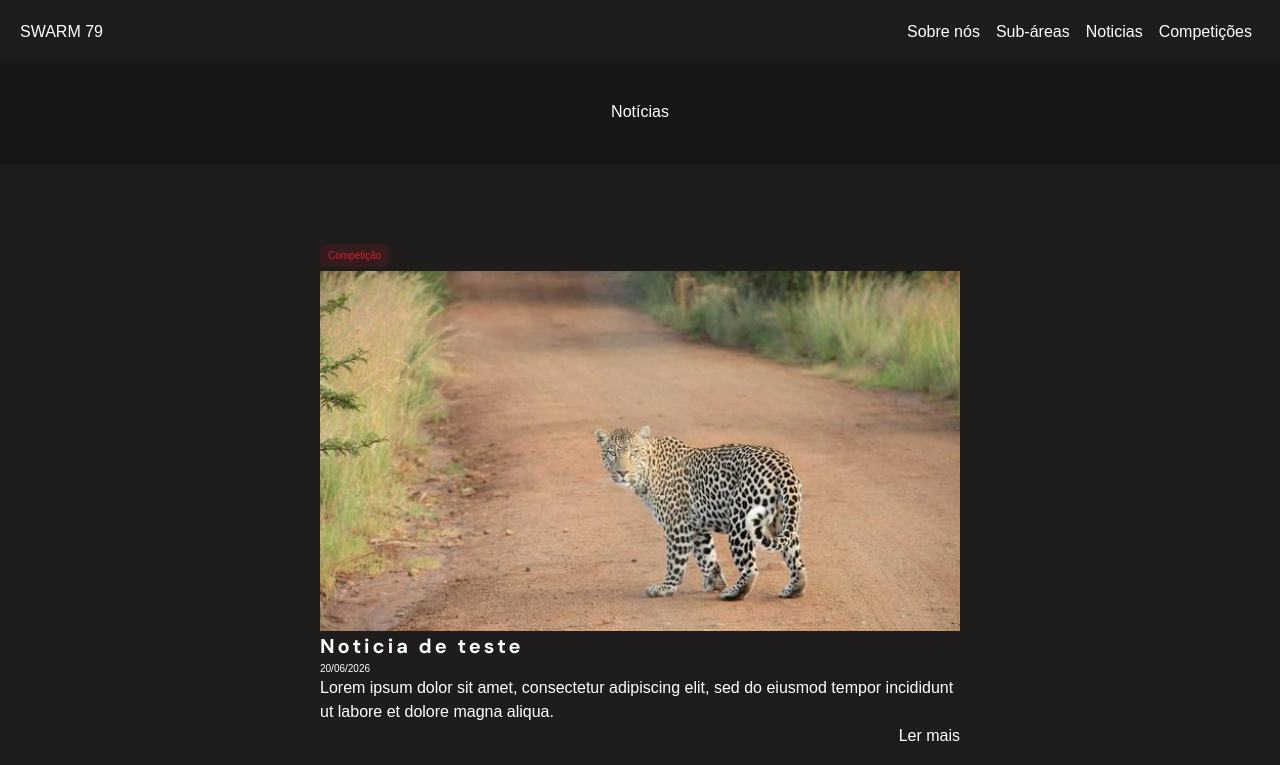
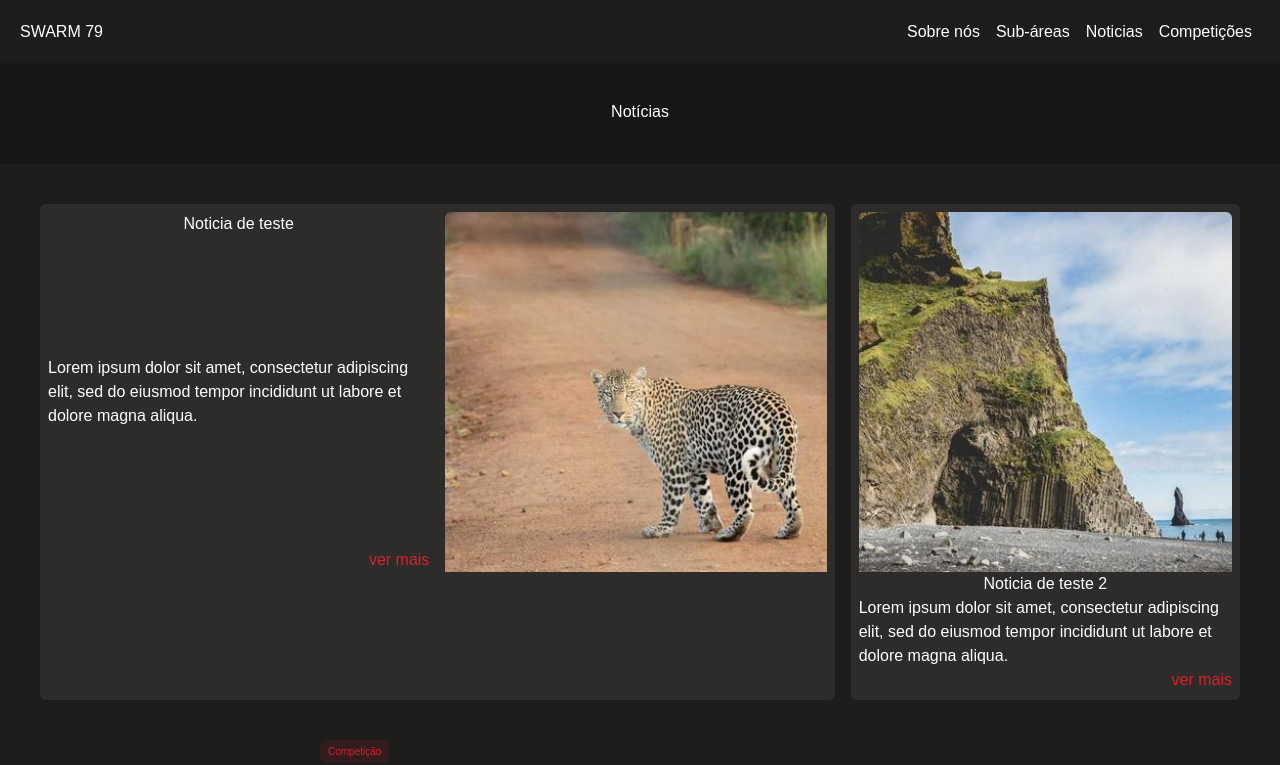
Before and after one commit to david-p-marinho/swarm, a Next.js app: page /noticias in a window 1280 px wide. Shown: the top 765 px of the page. Built offline with nearby package versions, Linux system fonts and the light colour scheme.

Commit message:
[add] highlight in noticias

```diff
--- /dev/null
+++ b/app/noticias/components/highLight.tsx
@@ -0,0 +1,53 @@
+import GetNews from "@/utils/getNews"
+import ListItems from "./listItem"
+import SortNews from "@/utils/sortNews"
+import Image from "next/image"
+
+const newsList = GetNews()
+
+const HighLight = () => {
+    const highLightList = newsList.filter((news) => news.isHighLight)
+    const sortedNews = SortNews(highLightList)
+
+    if (sortedNews.length > 0) {
+        return (
+            <div className="grid grid-cols-3 gap-4 mx-10">
+                <div className="col-span-2 p-2 bg-[#2D2C2A] rounded-md">
+                    <div className="grid grid-cols-2 gap-4">
+                        <div className="flex flex-col justify-between items-center">
+                            <p>{sortedNews[0].title}</p>
+                            <p>{sortedNews[0].resume}</p>
+                            <div className="flex justify-end w-full">
+                                <p className="text-[#D72229]">ver mais</p>
+                            </div>
+                        </div>
+
+                        <Image className="w-full h-[360px] object-cover rounded-t-md" src={sortedNews[0].img} alt="Foto da equipe" height={422} width={456} objectFit="cover" />
+                    </div>
+
+                </div>
+
+                {
+                    sortedNews.length > 1 &&
+                    (
+                        <div className="bg-[#2D2C2A] rounded-md flex flex-col items-center justify-center p-2">
+                            <Image className="w-full h-[360px] object-cover rounded-t-md" src={sortedNews[1].img} alt="Foto da equipe" height={422} width={456} objectFit="cover" />
+                            <p>{sortedNews[1].title}</p>
+                            <p>{sortedNews[1].resume}</p>
+
+                            <div className="flex justify-end w-full">
+                                <p className="text-[#D72229]">ver mais</p>
+                            </div>
+                        </div>
+                    )
+                }
+
+            </div>
+        )
+    }
+    return
+
+
+}
+
+export default HighLight
--- a/app/noticias/page.tsx
+++ b/app/noticias/page.tsx
@@ -1,5 +1,6 @@
 import Header from "@/components/header";
 import List from "./components/list";
+import HighLight from "./components/highLight";
 
 export default function News() {
     return (
@@ -10,6 +11,8 @@ export default function News() {
                     <h1>Notícias</h1>
                 </div>
 
+                <HighLight/>
+
                 <List />
             </div>
 
--- a/data/news/news1.json
+++ b/data/news/news1.json
@@ -4,5 +4,6 @@
     "resume": "Lorem ipsum dolor sit amet, consectetur adipiscing elit, sed do eiusmod tempor incididunt ut labore et dolore magna aliqua.",
     "content": "Lorem ipsum dolor sit amet, consectetur adipiscing elit, sed do eiusmod tempor incididunt ut labore et dolore magna aliqua.",
     "tag": "Competição",
-    "timeStamp": "20/06/2026"
+    "timeStamp": "20/06/2026",
+    "isHighLight": true
 }
--- a/data/news/news2.json
+++ b/data/news/news2.json
@@ -4,5 +4,6 @@
     "resume": "Lorem ipsum dolor sit amet, consectetur adipiscing elit, sed do eiusmod tempor incididunt ut labore et dolore magna aliqua.",
     "content": "Lorem ipsum dolor sit amet, consectetur adipiscing elit, sed do eiusmod tempor incididunt ut labore et dolore magna aliqua.",
     "tag": "Teste",
-    "timeStamp": "20/06/2026"
+    "timeStamp": "20/06/2026",
+    "isHighLight": true
 }
--- a/types/news.ts
+++ b/types/news.ts
@@ -5,4 +5,5 @@ export interface News {
     content: string;
     tag: string;
     timeStamp: string;
+    isHighLight: boolean
 }
--- /dev/null
+++ b/utils/sortNews.ts
@@ -0,0 +1,9 @@
+import { News } from "@/types/news";
+
+const SortNews = (newsList: News[]) => {
+    return [...newsList].sort(
+        (a, b) => new Date(b.timeStamp).getTime() - new Date(a.timeStamp).getTime()
+    );
+}
+
+export default SortNews
```
